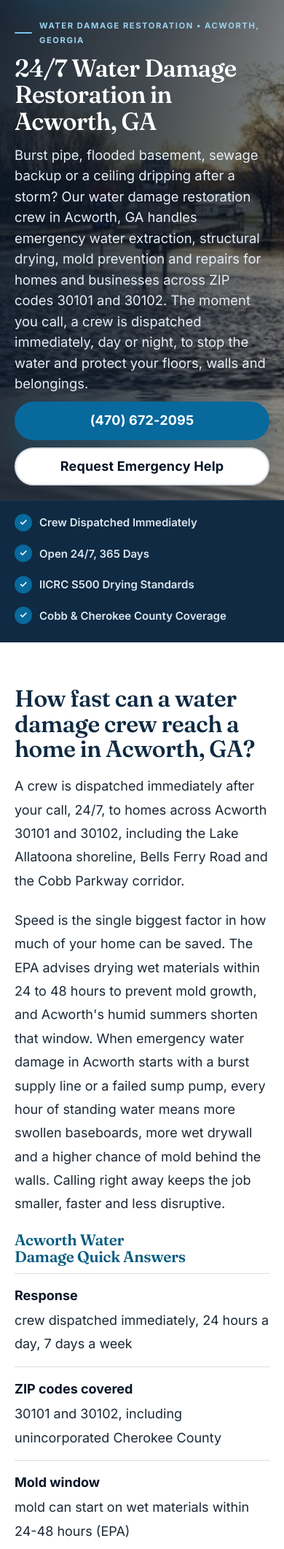
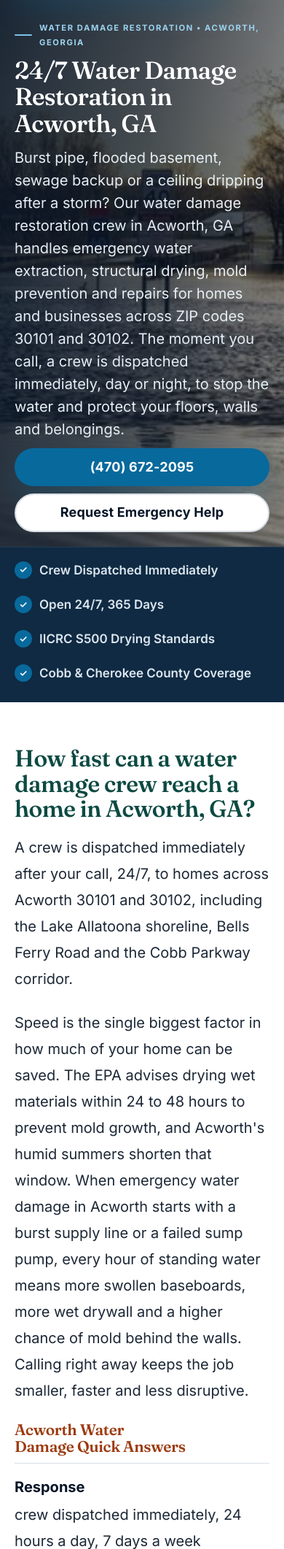
Before and after one commit to GrowthAura/acworth-water-damage, a PHP site: page / in a window 390 px wide. Shown: the part 107-2229 px from the top of the page at 73% size. Run offline with PHP 8.4, Linux system fonts and the light colour scheme.

Commit message:
Footer/menu/text-20/mobile round: Resources out of footer, into menu; body 20px; H2/H3 new colours; mobile scroll fixes
- Footer: Resources column removed (7 links out); Services 7 + View all services, Service Areas 5 + View all service areas, NAP intact.
- Menu: Resources (7 guides, 3-4-word labels) + Service Area -> /locations in desktop nav + mobile menu (42 links). No /resources hub exists (404) — no route invented.
- Body text 18px -> 20px sitewide (123/123 loads); heading sizes byte-identical; 96ch untouched.
- Heading breaks: 104 headings improved (line-count down, identical words); text-wrap:pretty tried and reverted (orphans 35 -> 302).
- H2/H3 new pair: H2 deep pine-teal #0C4A42 (9.55:1 AAA), H3 burnt sienna #9C3A0E (6.55:1 AAA) — cool vs warm, obvious at a glance. Navy/CTA H2 still #fff.
- Mobile: P1 sticky header fixed (overflow-x:hidden -> clip); P1 menu scroll trap fixed (backdrop tap-to-close + edge-swipe close, 300ms guard). Real CDP touch swipes 41/41 @390 overflow 0, sticky top 0, CLS 0.
- P2-1 pre-push: main.js cache-buster ?v=4 -> ?v=5 (JS changed).
- Regression: export PROBLEMS 0, 41/41 200 + H1==1, <main> word diff 0. Verified READY P1 0 / P2 1 / P3 2 (qa/FINDINGS-mobile-footer-menu-2026-11-16.md).

```diff
--- a/assets/css/styles.css
+++ b/assets/css/styles.css
@@ -42,6 +42,12 @@
   --ink-3:#1E3D57;
   --accent:#08699C;
   --accent-deep:#045A7E;
+  /* CSS ROUND 2026-11-16 (items D+E): new heading colours — H2 deep
+     pine-teal (cool), H3 burnt sienna (warm). Clearly different hues:
+     10.13:1 / 6.94:1 on white, 9.55:1 / 6.55:1 on warm paper #FBF8F2.
+     --ink-2 / --accent-deep stay for links, buttons, eyebrows etc. */
+  --h2-color:#0C4A42;
+  --h3-color:#9C3A0E;
   --accent-ink:#04344E;
   --accent-soft:#D9EDF7;
   --accent-faint:#ECF4F9;
@@ -64,14 +70,21 @@
   --maxw-wide:1400px;
 }
 *{box-sizing:border-box;margin:0;padding:0}
-html{scroll-behavior:smooth;-webkit-text-size-adjust:100%;overflow-x:hidden}
+/* MOBILE AUDIT 2026-11-16 (item F, P1): overflow-x:hidden on html+body
+   breaks position:sticky on .site-header (the html/body overflow makes
+   them scroll containers, so the sticky header scrolled away with the
+   page — measured top:-500 at scrollY 500, both 390px and 1280px).
+   overflow-x:clip clips the same horizontal overflow WITHOUT creating a
+   scroll container, so sticky works again and nothing can scroll sideways
+   (re-verified by the 41-route swipe probe after install). */
+html{scroll-behavior:smooth;-webkit-text-size-adjust:100%;overflow-x:clip}
 body{
   font-family:var(--font-body);
   color:var(--text);
   background:var(--white);
   line-height:1.8;
-  font-size:18px;
-  overflow-x:hidden;
+  font-size:20px; /* CSS ROUND 2026-11-16 (item C): body copy 18px -> 20px */
+  overflow-x:clip;
   -webkit-font-smoothing:antialiased;
 }
 img{max-width:100%;height:auto;display:block}
@@ -86,15 +99,18 @@ h1,h2,h3,h4{
   color:var(--ink);
   letter-spacing:-.015em;
   font-weight:600;
-  text-wrap:balance;
+  text-wrap:balance; /* CSS ROUND 2026-11-16 (item D): text-wrap:pretty
+    TESTED + REVERTED same round — pretty made orphans 35 -> 302 in a
+    full 41-route x 3-width re-audit; balance stays, it is the best
+    global setting (see qa/css-text-headings-work-2026-11-16.md). */
 }
 h1{font-size:clamp(2.4rem,5.2vw,4.2rem);font-weight:560;letter-spacing:-.02em;text-wrap:balance}
-h2{font-size:clamp(2rem,3.6vw,2.9rem);margin-bottom:.55em;font-weight:580;text-wrap:balance;max-width:52ch;color:var(--ink-2)}
-h3{font-size:clamp(1.32rem,2.4vw,1.78rem);margin-bottom:.5em;font-weight:600;color:var(--accent-deep)}
+h2{font-size:clamp(2rem,3.6vw,2.9rem);margin-bottom:.55em;font-weight:580;text-wrap:balance;max-width:52ch;color:var(--h2-color)}
+h3{font-size:clamp(1.32rem,2.4vw,1.78rem);margin-bottom:.5em;font-weight:600;color:var(--h3-color)}
 p{margin-bottom:1.2em}
 ul,ol{margin:0 0 1.15em 1.3em}
 li{margin-bottom:.5em}
-.lead{font-size:1.125rem;line-height:1.75;color:var(--muted);max-width:96ch}
+.lead{font-size:1.25rem;line-height:1.75;color:var(--muted);max-width:96ch} /* ROUND 2026-11-16 (C): 1.125rem=18px -> 1.25rem=20px, keeps lead at body size */
 .container{max-width:var(--maxw);margin:0 auto;padding:0 28px}
 .section{padding:88px 0;position:relative}
 /* DESIGN FIX 2026-11-13: .section-cream is white now (cream wash removed);
@@ -202,7 +218,7 @@ li{margin-bottom:.5em}
 }
 .hero-content{position:relative;z-index:2;padding:104px 28px 112px;max-width:var(--maxw);margin:0 auto}
 .hero-content h1{color:#fff;max-width:42ch;margin-bottom:20px}
-.hero-intro{font-size:1.15rem;line-height:1.7;color:#E6EEF5;max-width:84ch;margin-bottom:30px}
+.hero-intro{font-size:1.25rem;line-height:1.7;color:#E6EEF5;max-width:84ch;margin-bottom:30px} /* ROUND 2026-11-16 (C): 1.15rem -> 1.25rem = 20px */
 .hero-ctas{display:flex;flex-wrap:wrap;gap:14px}
 .hero-ctas .btn{min-width:min(300px,100%)}
 .hero-short .hero-content{padding:72px 28px 80px}
@@ -211,7 +227,7 @@ li{margin-bottom:.5em}
 /* ---------- Service hero: wide H1 + summary left, compact form right ---------- */
 .hero-service .hero-content{padding:64px 28px 72px}
 .hero-service .hero-content h1{max-width:42ch}
-.hero-service-summary p{font-size:1.15rem;line-height:1.7;color:#E6EEF5;margin-bottom:28px}
+.hero-service-summary p{font-size:1.25rem;line-height:1.7;color:#E6EEF5;margin-bottom:28px} /* ROUND 2026-11-16 (C): 1.15rem -> 1.25rem = 20px */
 .hero-service-summary a{color:#9ED4F0;text-decoration:underline}
 .hero-service-summary a:hover{color:#fff}
 @media (min-width:1021px){
@@ -235,7 +251,7 @@ li{margin-bottom:.5em}
   list-style:none;margin:0;display:flex;flex-wrap:wrap;gap:10px 40px;
   padding:20px 0;
 }
-.trust-band li{display:flex;align-items:center;gap:10px;font-size:16px;font-weight:600}
+.trust-band li{display:flex;align-items:center;gap:10px;font-size:18px;font-weight:600} /* ROUND 2026-11-16 (C): 16px -> 18px */
 .trust-band .check{
   width:24px;height:24px;border-radius:50%;background:var(--accent);
   color:#fff;display:inline-flex;align-items:center;justify-content:center;
@@ -353,7 +369,7 @@ li{margin-bottom:.5em}
   display:flex;align-items:center;justify-content:space-between;gap:28px;
   padding-top:30px;padding-bottom:30px;
 }
-.call-strip p{margin-bottom:0;font-weight:600;font-size:1.2rem}
+.call-strip p{margin-bottom:0;font-weight:600;font-size:1.25rem} /* ROUND 2026-11-16 (C): 1.2rem -> 1.25rem = 20px */
 .call-strip .btn{flex-shrink:0;white-space:nowrap}
 .final-cta{padding:80px 0;background:var(--white)}
 .final-cta-card{
@@ -472,9 +488,11 @@ li{margin-bottom:.5em}
   .hero-service-form{margin-top:28px}
   /* Mobile call bar: mobile viewports only (<=1020px). */
   html.callbar-on .mobile-call-bar{display:flex}
+  /* MOBILE AUDIT 2026-11-16 (item F): backdrop only while menu open. */
+  html.menu-open .menu-backdrop{display:block}
 }
 @media (max-width:640px){
-  body{font-size:18px}
+  body{font-size:20px} /* ROUND 2026-11-16 (C): 18px -> 20px */
   .container{padding:0 20px}
   .section{padding:60px 0}
   .topbar-inner{padding:8px 20px;font-size:.76rem;justify-content:center}
@@ -600,7 +618,7 @@ input:focus-visible,select:focus-visible,textarea:focus-visible{
 /* ---------- 5. FAQ: hover + open-state signal ---------- */
 .faq-list summary{border-radius:var(--radius-sm)}
 .faq-list summary:hover{background:var(--accent-faint)}
-.faq-list details[open] summary h3{color:var(--accent-deep)}
+.faq-list details[open] summary h3{color:var(--h3-color)}
 .faq-list details[open] .faq-toggle{background:var(--accent);color:#fff}
 
 /* ---------- 6. Tables: row hover for scanability (metrics untouched) ---------- */
@@ -647,6 +665,16 @@ main li a, main dd a{display:inline-block;min-height:24px;line-height:24px}
 .mobile-menu{overscroll-behavior:contain}
 .mobile-menu a:focus-visible{outline:2px solid var(--accent);outline-offset:-2px}
 
+/* MOBILE AUDIT 2026-11-16 (item F, P1 — Delaware scroll-trap fix):
+   backdrop behind the open mobile menu. Fixed full-viewport sheet BELOW
+   the sticky header (z 100) and ABOVE page content, so a tap anywhere
+   outside the menu panel closes the menu instead of activating whatever
+   sits underneath. It is a sibling of <header> (not inside it: the
+   header's backdrop-filter would make a fixed child size to the header).
+   Shown only while the menu is open (html.menu-open, set by main.js) and
+   only at mobile widths, where .mobile-head exists. */
+.menu-backdrop{display:none;position:fixed;inset:0;z-index:90;background:rgba(7,21,39,.45)}
+
 /* ---------- Phase 3 responsive overrides (AFTER all base rules) ---------- */
 @media (min-width:1021px){
   /* 4-col process: 7 steps fall 4+3, no lone orphan card in row 3. */
@@ -669,7 +697,7 @@ main li a, main dd a{display:inline-block;min-height:24px;line-height:24px}
   .eyebrow::before{width:28px}
   /* Trust band: tighter wrap on phones. */
   .trust-band ul{gap:8px 20px;padding:16px 0}
-  .trust-band li{font-size:15px}
+  .trust-band li{font-size:17px} /* ROUND 2026-11-16 (C): 15px -> 17px */
   /* FAQ questions wrap less at phone widths. */
   .faq-list summary h3{font-size:1.22rem}
   .faq-list summary{padding:16px 4px}
@@ -709,7 +737,7 @@ main li a, main dd a{display:inline-block;min-height:24px;line-height:24px}
 @media (min-width:1021px){
   /* P3-3: call strip on one line at 1280 (size only; sentence untouched).
      Natural text width 1022px vs 1004px available at 19.2px — 18.4px fits. */
-  .call-strip p{font-size:1.15rem}
+  .call-strip p{font-size:1.25rem} /* ROUND 2026-11-16 (C): 1.15rem -> 1.25rem = 20px; may wrap to 2 lines at 1280, accepted */
   .call-strip .container{gap:24px}
   /* P3-5: quick-list label column. Longest live label needs 360px at the
      18px/700 dt font ("Street water main break in Cobb County"); 260px
--- a/includes/footer.php
+++ b/includes/footer.php
@@ -57,14 +57,6 @@ $map_src = 'https://www.google.com/maps?q=' . rawurlencode($SITE['map_query']) .
       </ul>
     </div>
     <div class="footer-col">
-      <p class="footer-h">Resources</p>
-      <ul>
-        <?php foreach (nav_resources() as $r): ?>
-        <li><a href="<?= esc($r['slug']) ?>"><?= esc($r['nav']) ?></a></li>
-        <?php endforeach; ?>
-      </ul>
-    </div>
-    <div class="footer-col">
       <p class="footer-h">Get Help Now</p>
       <p><a href="<?= esc($SITE['phone_href']) ?>"><?= esc($SITE['phone']) ?></a><br>
       Acworth, GA 30101 &amp; 30102<br>
@@ -82,6 +74,6 @@ $map_src = 'https://www.google.com/maps?q=' . rawurlencode($SITE['map_query']) .
   <span aria-hidden="true">&#9742;</span><span><?= esc($SITE['phone']) ?></span>
 </a>
 <div class="mobile-call-spacer" aria-hidden="true"></div>
-<script src="/assets/js/main.js?v=4" defer></script>
+<script src="/assets/js/main.js?v=5" defer></script>
 </body>
 </html>
--- a/includes/functions.php
+++ b/includes/functions.php
@@ -295,6 +295,23 @@ function nav_resources() {
         }
     }
     return $out;
+}
+
+// Header nav Resources menu (FOOTER-MENU ROUND 2026-11-16): the same 7
+// resource guides, in tab order, with SHORT menu labels (3-4 words each,
+// shortened from each guide's H1 — the full H1s are too long for a nav
+// dropdown). Targets are the verbatim resource slugs. There is NO
+// /resources hub route, so the menu lists the 7 guides directly.
+function nav_resources_menu() {
+    return [
+        ['slug' => '/resources/cobb-county-sewage-backup-who-pays', 'nav' => 'Sewage Backup: Who Pays'],
+        ['slug' => '/resources/cobb-county-water-leak-credit', 'nav' => 'Water Leak Credit'],
+        ['slug' => '/resources/lake-allatoona-high-water-basement', 'nav' => 'Lake Allatoona High Water'],
+        ['slug' => '/resources/musty-basement-water-damage-signs', 'nav' => 'Hidden Water Damage Signs'],
+        ['slug' => '/resources/acworth-frozen-pipe-prevention', 'nav' => 'Frozen Pipe Prevention'],
+        ['slug' => '/resources/water-damage-restoration-cost-acworth', 'nav' => 'Restoration Cost in Acworth'],
+        ['slug' => '/resources/water-damage-first-24-hours', 'nav' => 'First 24 Hours Checklist'],
+    ];
 }
 
 // A paragraph array: ['text' => ..., 'anchor' => ..., 'href' => ...]
--- a/includes/header.php
+++ b/includes/header.php
@@ -47,7 +47,7 @@ global $SITE, $SERVICES, $AREAS;
      is unused anywhere on the site, so no italic file is installed. -->
 <link rel="preload" href="/assets/fonts/fraunces-latin.woff2" as="font" type="font/woff2" crossorigin>
 <link rel="preload" href="/assets/fonts/inter-latin.woff2" as="font" type="font/woff2" crossorigin>
-<link rel="stylesheet" href="/assets/css/styles.css?v=14">
+<link rel="stylesheet" href="/assets/css/styles.css?v=15">
 <?= $HEAD['ld'] ?? '' ?>
 <noscript><style>.reveal{opacity:1 !important;transform:none !important;}</style></noscript>
 </head>
@@ -85,6 +85,15 @@ global $SITE, $SERVICES, $AREAS;
           <a href="/locations">View all service areas</a>
         </div>
       </details>
+      <details>
+        <summary>Resources</summary>
+        <div class="nav-drop">
+          <p class="drop-group">Resource Guides</p>
+          <?php foreach (nav_resources_menu() as $r): ?>
+          <a href="<?= esc($r['slug']) ?>"><?= esc($r['nav']) ?></a>
+          <?php endforeach; ?>
+        </div>
+      </details>
       <a href="/about">About</a>
       <a href="/contact">Contact</a>
     </nav>
@@ -104,6 +113,10 @@ global $SITE, $SERVICES, $AREAS;
           <a href="<?= esc($a['slug']) ?>"><?= esc($a['city']) ?>, GA</a>
           <?php endforeach; ?>
           <a href="/locations">View all service areas</a>
+          <p class="drop-group">Resources</p>
+          <?php foreach (nav_resources_menu() as $r): ?>
+          <a href="<?= esc($r['slug']) ?>"><?= esc($r['nav']) ?></a>
+          <?php endforeach; ?>
           <a href="/about">About</a>
           <a href="/contact">Contact</a>
           <a class="btn btn-ocean" href="<?= esc($SITE['phone_href']) ?>"><?= esc($SITE['phone']) ?></a>
@@ -112,4 +125,10 @@ global $SITE, $SERVICES, $AREAS;
     </div>
   </div>
 </header>
+<!-- MOBILE AUDIT 2026-11-16 (item F): backdrop for the open mobile menu.
+     Sibling of <header>, not inside it (the header's backdrop-filter
+     would size a fixed child to the header, not the viewport). Shown only
+     while the menu is open (html.menu-open, main.js); a tap on it closes
+     the menu. No content, no link. -->
+<div class="menu-backdrop" aria-hidden="true"></div>
 <main>
```
Also changed, not shown: assets/js/main.js (+59 -0 lines).
